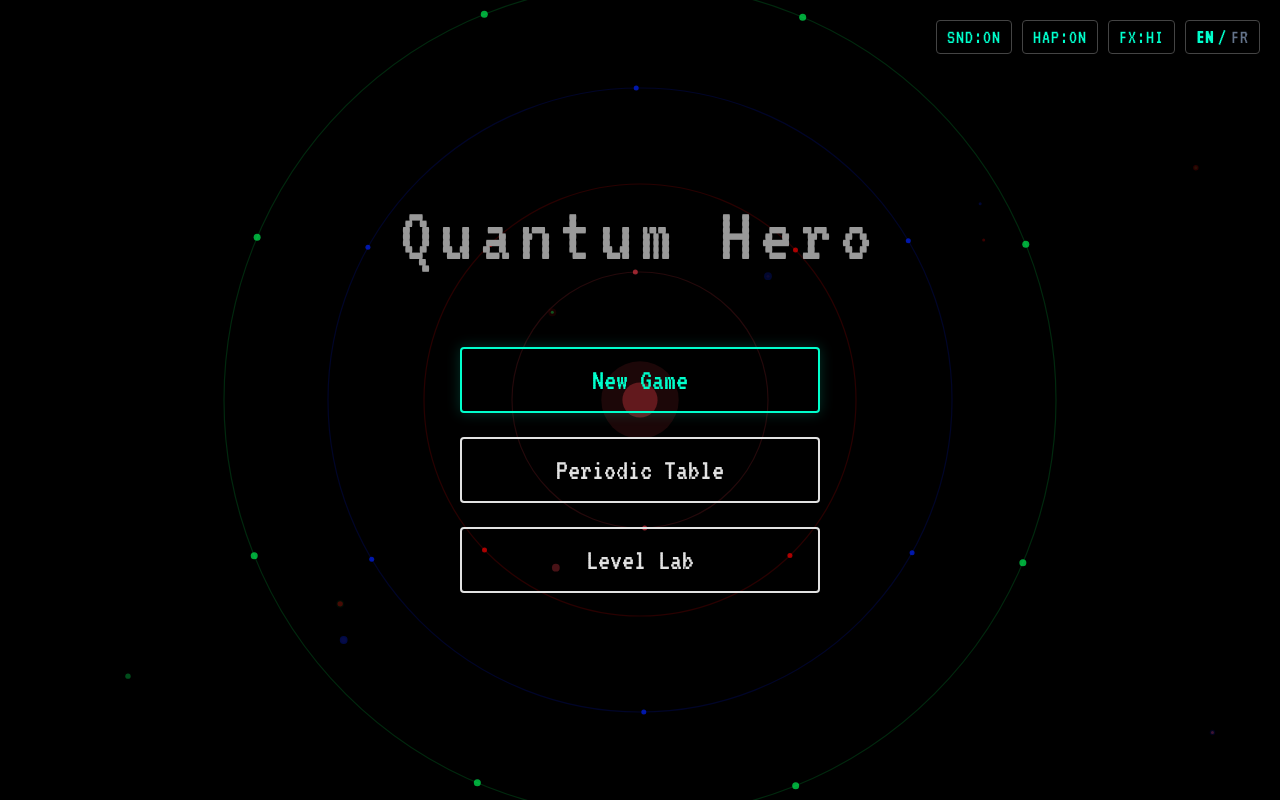
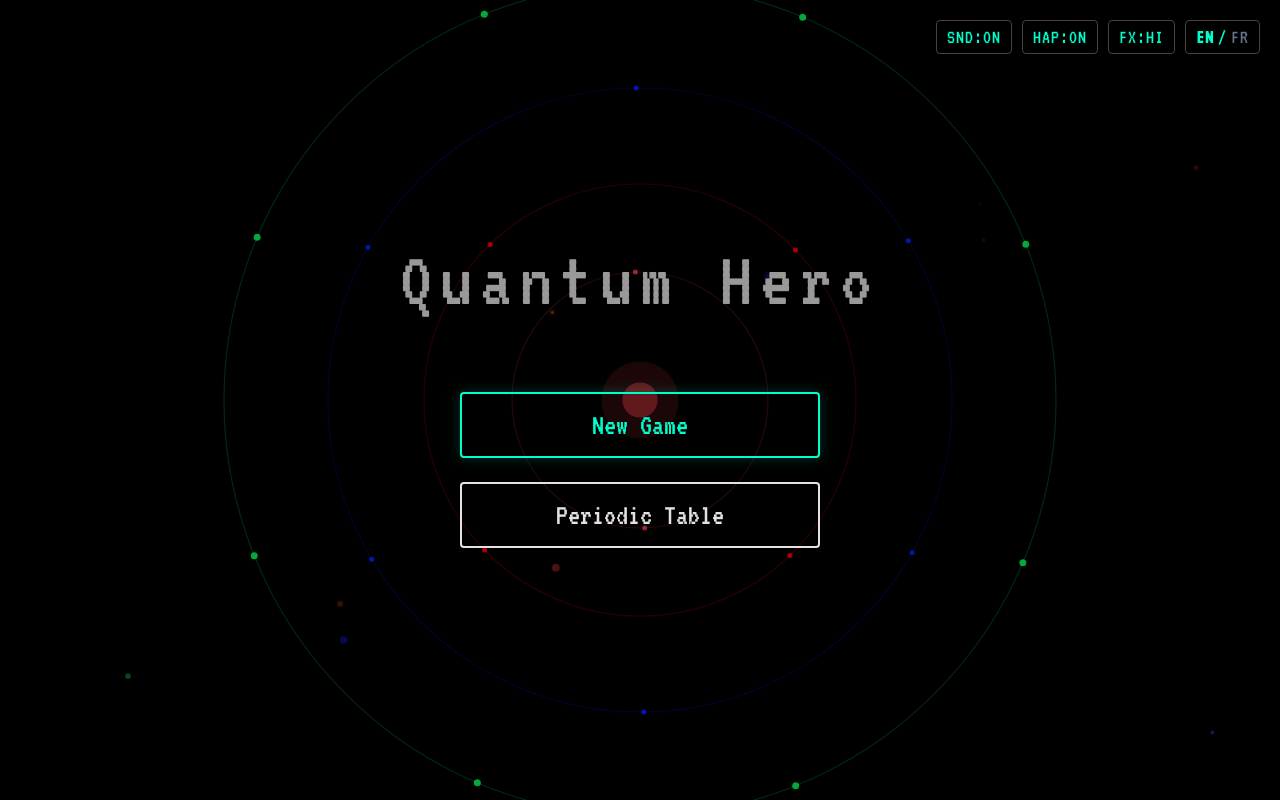
Before and after one commit to DavidBonnemaison/QuanticHero, a React (Vite) app: page / in a window 1280 px wide. Built offline with nearby package versions, Linux system fonts and the light colour scheme.

Commit message:
chore(menu): hide Level Lab editor button from main menu

```diff
--- a/src/components/Menu.tsx
+++ b/src/components/Menu.tsx
@@ -86,10 +86,6 @@ export default function Menu(): React.ReactElement {
 
   const handleGoToLevels = () => {
     navigate('/levels');
-  };
-
-  const handleGoToEditor = () => {
-    navigate('/editor');
   };
 
   const handleInstallClick = async () => {
@@ -184,9 +180,6 @@ export default function Menu(): React.ReactElement {
       <button type="button" className={styles.button} onClick={handleGoToLevels}>
         {t.menu.periodicTable}
       </button>
-      <button type="button" className={styles.button} onClick={handleGoToEditor}>
-        {t.menu.levelLab}
-      </button>
       {hasProgress && (
         <button
           type="button"
```
Also changed, not shown: 1 other file (tests, documents, lock files or other folders).
